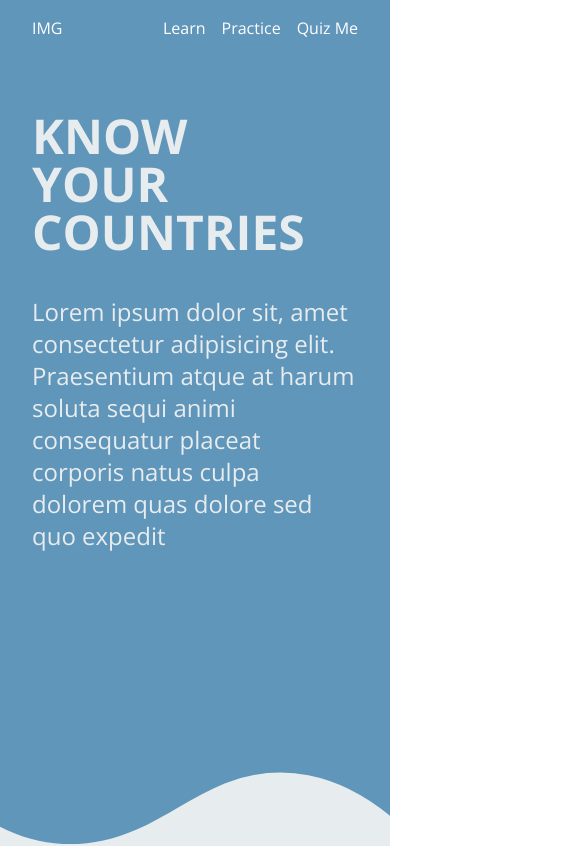
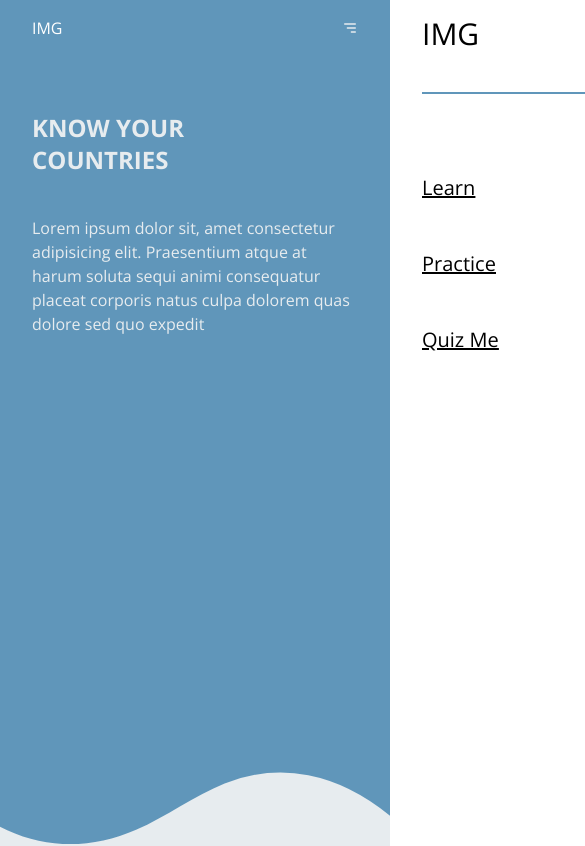
Before and after one commit to jonathancklee1/learn-flags, a React (Vite) app: page / in a window 390 px wide. Shown: the top 846 px of the page, 585 px wide, since content can reach past the window. Built offline with nearby package versions, Linux system fonts and the light colour scheme; no server answers; a web font is replaced by a local one.

Commit message:
Added mobile menu

```diff
--- a/src/components/Card.tsx
+++ b/src/components/Card.tsx
@@ -22,7 +22,7 @@ const Card = ({
     return (
         <>
             <div className="card-container ">
-                <div className="card relative p-4 rounded-xl  bg-gradient-to-br from-tertiary-color to-primary-color h-[500px] text-secondary-color shadow-lg transition-all duration-[1200ms]">
+                <div className="card relative p-4 rounded-xl  bg-gradient-to-br from-tertiary-color to-primary-color h-[500px] md:h-[400px] text-secondary-color shadow-lg transition-all duration-[1200ms]">
                     <div className="card-front absolute inset-0 grid place-items-center gap-4 p-8">
                         <img src={flag.png} alt={flag.alt} className="w-2/3" />
                         <p className="text-3xl font-bold text-center">
--- a/src/components/CardContainer.tsx
+++ b/src/components/CardContainer.tsx
@@ -29,7 +29,7 @@ const CardContainer = () => {
                 <p className="text-center mb-16">
                     Hover to learn more about the country!
                 </p>
-                <div className="grid grid-cols-1 sm:grid-cols-2 md:grid-cols-3 lg:grid-cols-4 gap-8">
+                <div className="grid grid-cols-1 sm:grid-cols-2 md:grid-cols-3 lg:grid-cols-4 gap-8 md:gap-12">
                     {apiResponse &&
                         apiResponse.map(
                             (country: countryRes, index: number) => {
--- a/src/components/HeroBanner.tsx
+++ b/src/components/HeroBanner.tsx
@@ -3,10 +3,10 @@ const HeroBanner = () => {
         <>
             <div className="flex h-[calc(100vh-56px)] px-8 py-4 bg-primary-color text-secondary-color">
                 <div className="mt-10">
-                    <h1 className="font-bold text-5xl w-3/4 mb-10 uppercase">
+                    <h1 className="font-bold text-2xl md:text-5xl w-3/4 mb-10 uppercase">
                         Know your countries
                     </h1>
-                    <h2 className="text-2xl md:w-2/3">
+                    <h2 className="md:text-2xl md:w-2/3">
                         Lorem ipsum dolor sit, amet consectetur adipisicing
                         elit. Praesentium atque at harum soluta sequi animi
                         consequatur placeat corporis natus culpa dolorem quas
--- /dev/null
+++ b/src/components/Menu.tsx
@@ -0,0 +1,41 @@
+import { Link } from "react-router-dom";
+import Xmark from "../assets/xmark.svg";
+
+const Menu = ({ isOpen, toggleMenu }) => {
+    return (
+        <>
+            <div
+                className={`flex flex-col absolute inset-0 gap-20 w-[100svw] h-[100svh] px-8 py-4 bg-white  ${
+                    !isOpen ? "translate-x-full" : "translate-x-0"
+                } transition-all z-50`}
+            >
+                <div className="flex justify-between pb-10 border-b-2 border-primary-color">
+                    <div className="text-3xl">IMG</div>
+                    <button onClick={toggleMenu}>
+                        <img
+                            src={Xmark}
+                            alt="hamburger menu"
+                            className="size-4"
+                        />
+                    </button>
+                </div>
+                <nav className="">
+                    {/* Links */}
+                    <ul className="flex flex-col gap-12 text-xl underline">
+                        <Link to="/" className="cursor-pointer">
+                            Learn
+                        </Link>
+                        <Link to="/practice" className="cursor-pointer">
+                            Practice
+                        </Link>
+                        <Link to="/quiz" className="cursor-pointer">
+                            Quiz Me
+                        </Link>
+                    </ul>
+                </nav>
+            </div>
+        </>
+    );
+};
+
+export default Menu;
--- a/src/components/Navbar.tsx
+++ b/src/components/Navbar.tsx
@@ -1,15 +1,29 @@
 import { Link } from "react-router-dom";
+import Menu from "./Menu";
+import Hamburger from "../assets/hamburger.svg";
+import { useState } from "react";
 
 const Navbar = () => {
+    const [isMenuOpen, setIsMenuOpen] = useState(false);
+    function toggleMenu() {
+        setIsMenuOpen((prevIsMenuOpen) => !prevIsMenuOpen);
+    }
     return (
         <>
-            <header className="flex justify-between px-8 py-4 sticky top-0 left-0 right-0 bg-primary-color text-white z-50">
+            <header className="flex justify-between px-8 py-4 sticky top-0 left-0 right-0 bg-primary-color text-white z-40">
                 {/* Logo */}
                 <div>IMG</div>
-                <nav className="">
+                <button onClick={toggleMenu}>
+                    <img
+                        src={Hamburger}
+                        alt="hamburger menu"
+                        className="size-4"
+                    />
+                </button>
+                <nav className="hidden md:block">
                     {/* Links */}
-                    <div className="">
-                        <ul className="flex gap-4">
+
+                    <ul className="gap-4 hidden xs:flex">
                         <Link to="/" className="cursor-pointer">
                             Learn
                         </Link>
@@ -20,9 +34,9 @@ const Navbar = () => {
                             Quiz Me
                         </Link>
                     </ul>
-                    </div>
                 </nav>
             </header>
+            <Menu isOpen={isMenuOpen} toggleMenu={toggleMenu} />
         </>
     );
 };
--- a/src/index.css
+++ b/src/index.css
@@ -10,10 +10,17 @@
     --primary-text: #8b8c89;
 }
 
-* {
+*,
+*::before,
+*::after {
     font-family: "Open Sans", sans-serif;
+    margin: 0px;
+    padding: 0px;
+    box-sizing: border-box;
 }
-
+body {
+    overflow-x: hidden;
+}
 .wave {
     position: absolute;
     bottom: -2px;
```
Also changed, not shown: src/assets/hamburger.svg (added), src/assets/xmark.svg (added). Lines whose indentation alone changed are shown as unchanged.
